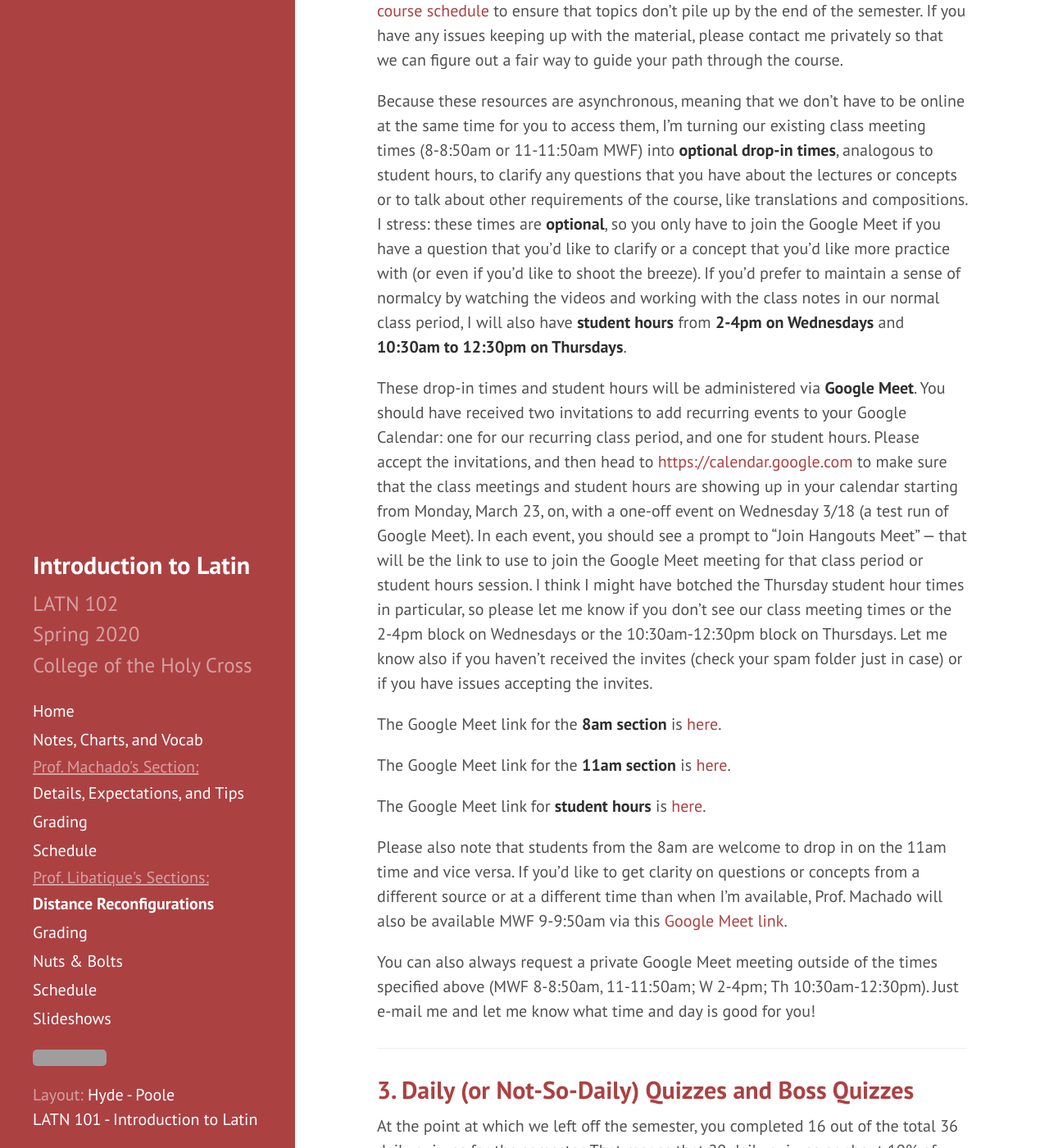
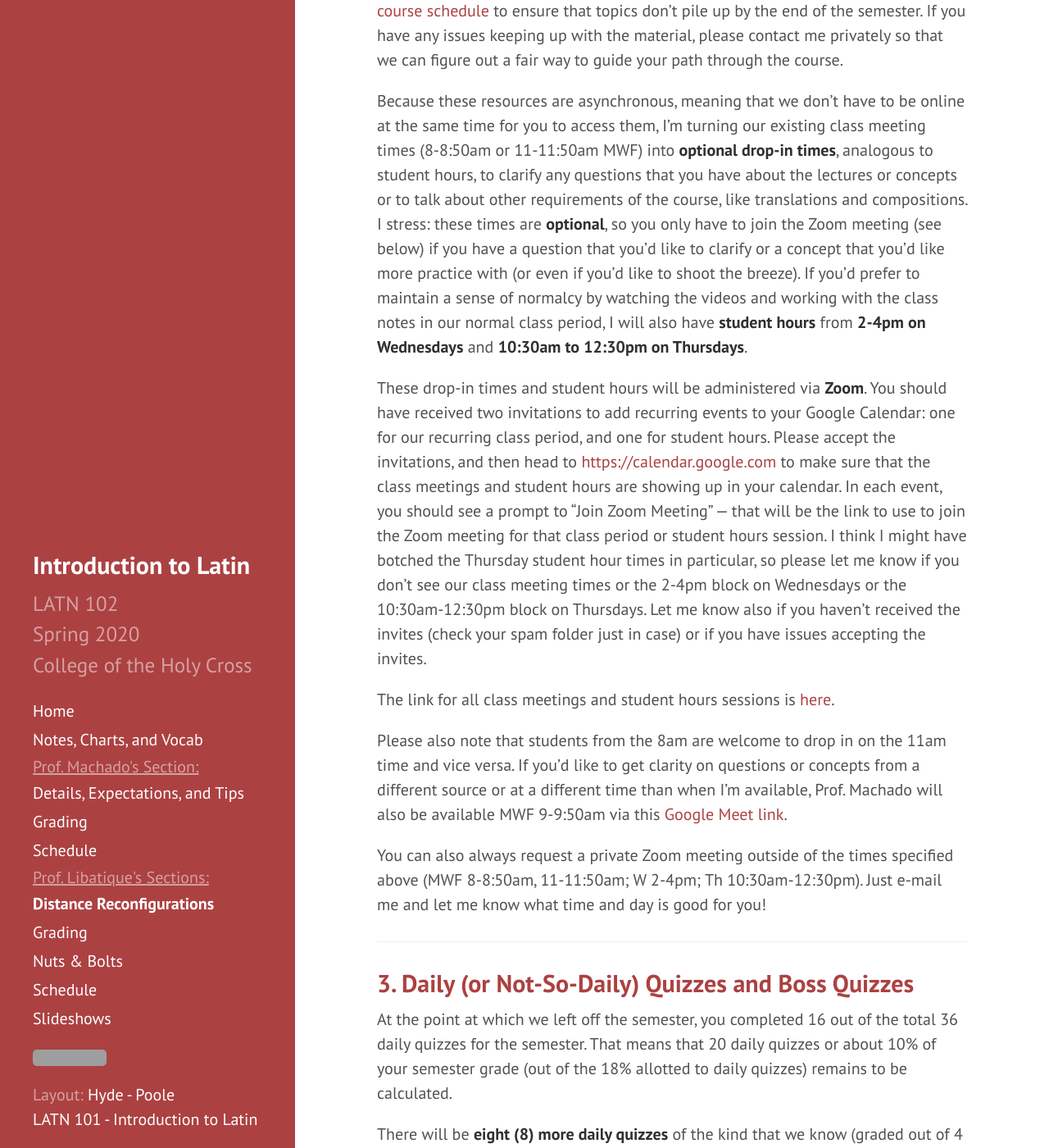
Before and after one commit to DLibatique/LATN102-S20, a Jekyll site: the page built from _pages/distance-DL.md, in a window 1280 px wide and 1400 px high, scrolled down 1918 px. Shown: the whole window at 82% size. Built offline with Jekyll 4.4.1, drawn with Linux system fonts in a browser that asks for light colours; some of the changed text lies outside the part shown; grey boxes are pictures that could not be loaded.

Commit message:
changed gmeet over to zoom

```diff
--- a/_pages/distance-DL.md
+++ b/_pages/distance-DL.md
@@ -35,7 +35,7 @@ There are **six (6)** sections in this document. Please take the time to read th
 
 ## 1. General Notes
 
-Needless to say, these are unprecedented times which call for extraordinary measures. My goal is to set up a distance learning environment that allows you to set your own pace as you navigate what’s happening in our world and deal with everything else that you have to deal with, in practical and emotional terms. Please don’t ever hesitate to e-mail me, visit via Google Meet at preordained times (see below) or non-preordained times via appointment, or leave a message in the [GroupMe](https://groupme.com/join_group/58689258/1L0Iak85) with any questions, issues, or concerns that you have. We’re all figuring it out as we go; the best we can do is to be here for each other with compassion and patience. And maybe an occasional fuzzy animal picture or meme. Here’s a recent favorite of mine: the woman yelling at cat meme with an ancient twist (by [AlexanderPetela on redbubble.com](https://www.redbubble.com/people/alexanderpetela/works/45492270-ancient-greek-vase-cat-meme)):
+Needless to say, these are unprecedented times which call for extraordinary measures. My goal is to set up a distance learning environment that allows you to set your own pace as you navigate what’s happening in our world and deal with everything else that you have to deal with, in practical and emotional terms. Please don’t ever hesitate to e-mail me, visit via Zoom at preordained times (see below) or non-preordained times via appointment, or leave a message in the [GroupMe](https://groupme.com/join_group/58689258/1L0Iak85) with any questions, issues, or concerns that you have. We’re all figuring it out as we go; the best we can do is to be here for each other with compassion and patience. And maybe an occasional fuzzy animal picture or meme. Here’s a recent favorite of mine: the woman yelling at cat meme with an ancient twist (by [AlexanderPetela on redbubble.com](https://www.redbubble.com/people/alexanderpetela/works/45492270-ancient-greek-vase-cat-meme)):
 
 ![](https://scontent-iad3-1.xx.fbcdn.net/v/t1.0-0/p480x480/87397088_2352776951489457_2012672638987534336_o.jpg?_nc_cat=108&_nc_sid=dd9801&_nc_ohc=Y7bmj6XsB5kAX_CjPKU&_nc_ht=scontent-iad3-1.xx&_nc_tp=6&oh=c832c2eab033bde38a033bca3db85a7b&oe=5E95BC54)
 
@@ -45,19 +45,15 @@ Needless to say, these are unprecedented times which call for extraordinary meas
 
 While we’re in “new information” mode, check out the [course schedule](schedule-DL) on the website for the topics that would ideally be covered that week with all the materials that you will need for those topics (links to notes on the course website, video lectures recorded either by myself or Prof. Machado, etc.). Because we’re at distance and you may have new concerns at home that you didn’t have on campus (e.g., getting a job, taking care of family members, spotty internet, etc.), you can view these lectures and read the notes at any time; they will remain up for the whole semester. I do suggest, however, that you keep up with the schedule as listed on the [course schedule](schedule-DL) to ensure that topics don’t pile up by the end of the semester. If you have any issues keeping up with the material, please contact me privately so that we can figure out a fair way to guide your path through the course.
 
-Because these resources are asynchronous, meaning that we don’t have to be online at the same time for you to access them, I’m turning our existing class meeting times (8-8:50am or 11-11:50am MWF) into **optional drop-in times**, analogous to student hours, to clarify any questions that you have about the lectures or concepts or to talk about other requirements of the course, like translations and compositions. I stress: these times are **optional**, so you only have to join the Google Meet if you have a question that you’d like to clarify or a concept that you’d like more practice with (or even if you’d like to shoot the breeze). If you’d prefer to maintain a sense of normalcy by watching the videos and working with the class notes in our normal class period, I will also have **student hours** from **2-4pm on Wednesdays** and **10:30am to 12:30pm on Thursdays**.
+Because these resources are asynchronous, meaning that we don’t have to be online at the same time for you to access them, I’m turning our existing class meeting times (8-8:50am or 11-11:50am MWF) into **optional drop-in times**, analogous to student hours, to clarify any questions that you have about the lectures or concepts or to talk about other requirements of the course, like translations and compositions. I stress: these times are **optional**, so you only have to join the Zoom meeting (see below) if you have a question that you’d like to clarify or a concept that you’d like more practice with (or even if you’d like to shoot the breeze). If you’d prefer to maintain a sense of normalcy by watching the videos and working with the class notes in our normal class period, I will also have **student hours** from **2-4pm on Wednesdays** and **10:30am to 12:30pm on Thursdays**.
 
-These drop-in times and student hours will be administered via **Google Meet**. You should have received two invitations to add recurring events to your Google Calendar: one for our recurring class period, and one for student hours. Please accept the invitations, and then head to [https://calendar.google.com](https://calendar.google.com) to make sure that the class meetings and student hours are showing up in your calendar starting from Monday, March 23, on, with a one-off event on Wednesday 3/18 (a test run of Google Meet). In each event, you should see a prompt to “Join Hangouts Meet” — that will be the link to use to join the Google Meet meeting for that class period or student hours session. I think I might have botched the Thursday student hour times in particular, so please let me know if you don’t see our class meeting times or the 2-4pm block on Wednesdays or the 10:30am-12:30pm block on Thursdays. Let me know also if you haven’t received the invites (check your spam folder just in case) or if you have issues accepting the invites.
+These drop-in times and student hours will be administered via **Zoom**. You should have received two invitations to add recurring events to your Google Calendar: one for our recurring class period, and one for student hours. Please accept the invitations, and then head to [https://calendar.google.com](https://calendar.google.com) to make sure that the class meetings and student hours are showing up in your calendar. In each event, you should see a prompt to “Join Zoom Meeting” — that will be the link to use to join the Zoom meeting for that class period or student hours session. I think I might have botched the Thursday student hour times in particular, so please let me know if you don’t see our class meeting times or the 2-4pm block on Wednesdays or the 10:30am-12:30pm block on Thursdays. Let me know also if you haven’t received the invites (check your spam folder just in case) or if you have issues accepting the invites.
 
-The Google Meet link for the **8am section** is [here](https://meet.google.com/wiq-fdam-wma).
-
-The Google Meet link for the **11am section** is [here](https://meet.google.com/mon-nhto-cad).
-
-The Google Meet link for **student hours** is [here](https://meet.google.com/mfv-wpcv-szd).
+The link for all class meetings and student hours sessions is [here](https://holycross.zoom.us/j/5087933070).
 
 Please also note that students from the 8am are welcome to drop in on the 11am time and vice versa. If you’d like to get clarity on questions or concepts from a different source or at a different time than when I’m available, Prof. Machado will also be available MWF 9-9:50am via this [Google Meet link](https://meet.google.com/opr-qprj-reg).
 
-You can also always request a private Google Meet meeting outside of the times specified above (MWF 8-8:50am, 11-11:50am; W 2-4pm; Th 10:30am-12:30pm). Just e-mail me and let me know what time and day is good for you!
+You can also always request a private Zoom meeting outside of the times specified above (MWF 8-8:50am, 11-11:50am; W 2-4pm; Th 10:30am-12:30pm). Just e-mail me and let me know what time and day is good for you!
 
 ***
 
```
